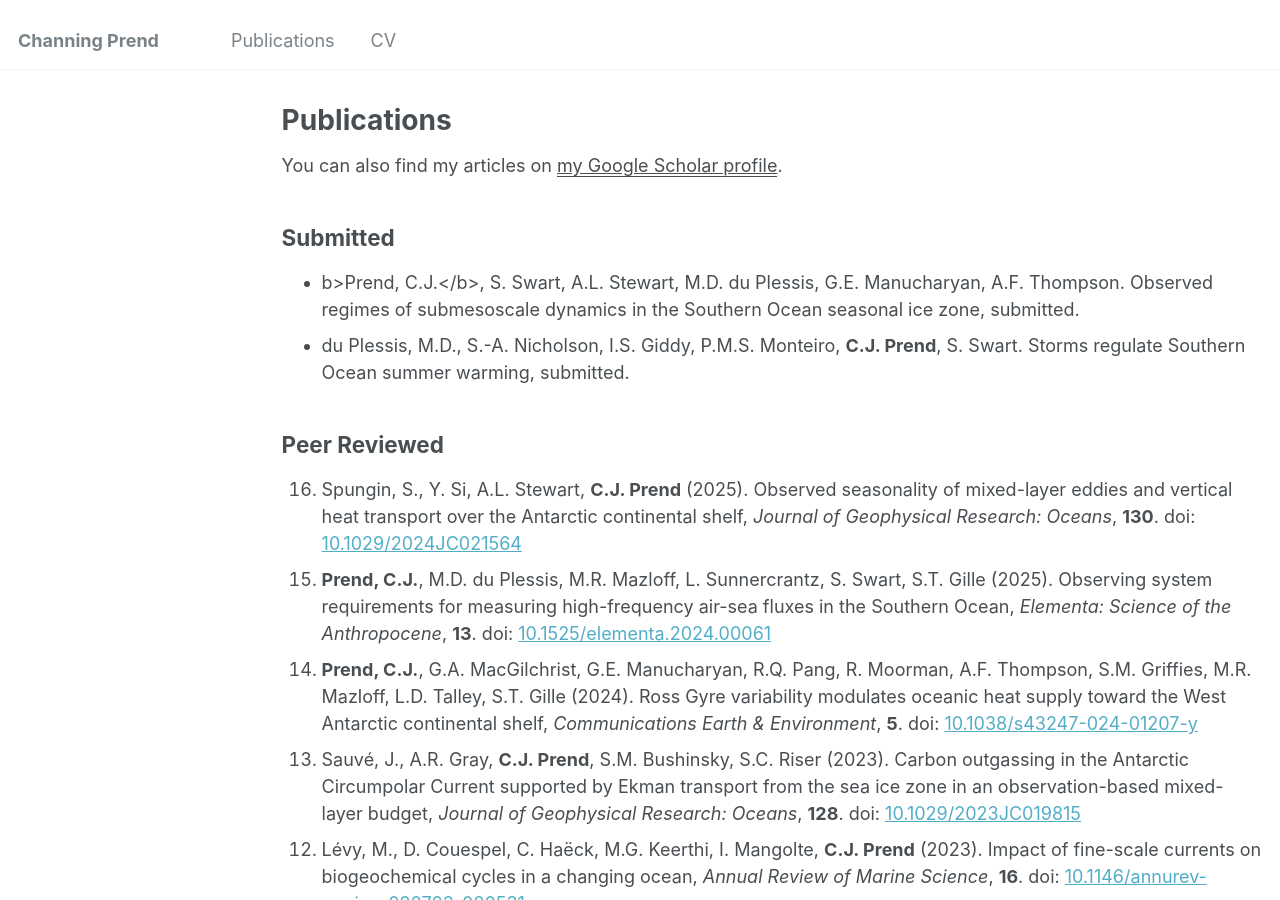
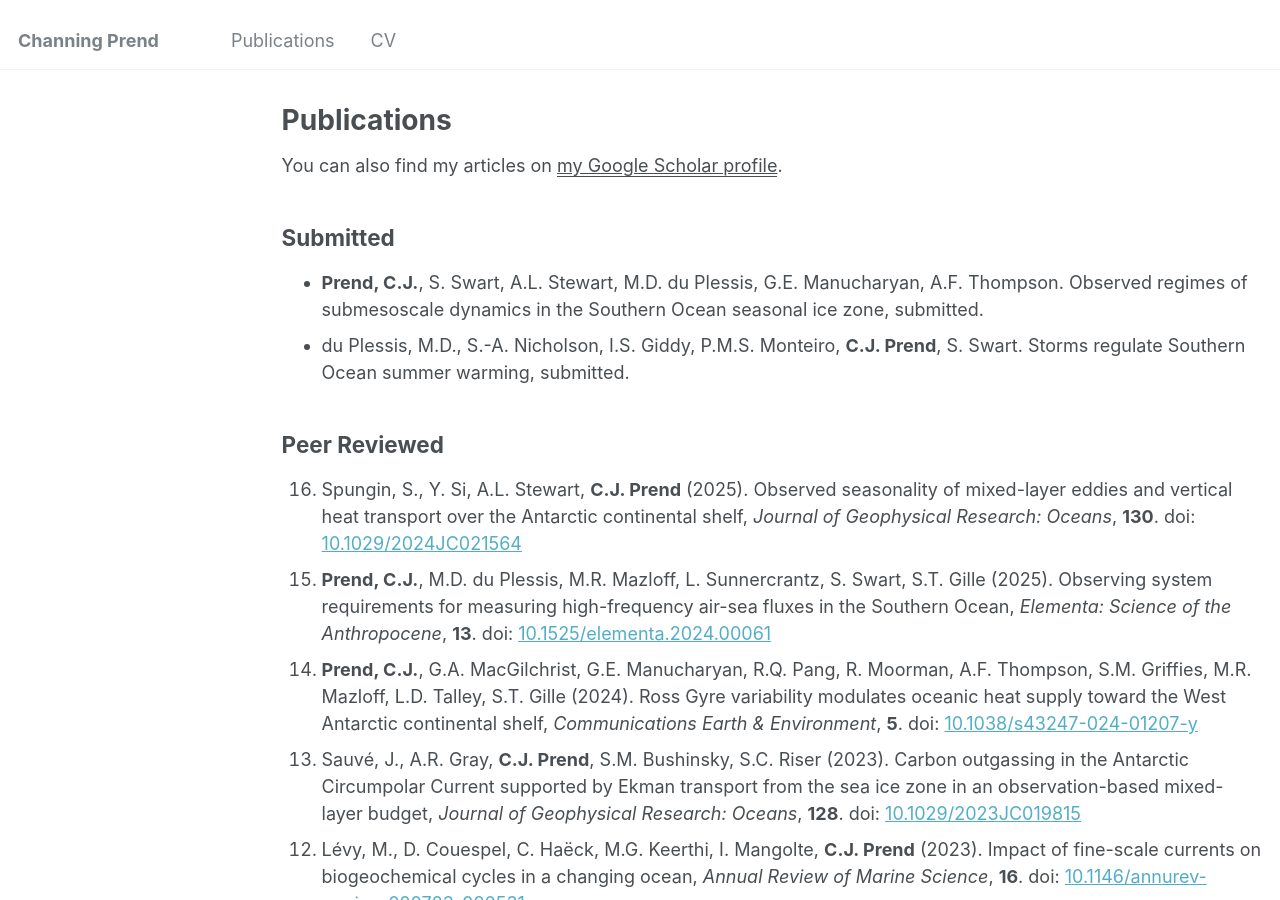
Before and after one commit to cprend/cprend.github.io, a Jekyll site: the page built from _pages/publications.md, in a window 1280 px wide and 900 px high. Built offline with Jekyll 4.4.1, drawn with Linux system fonts in a browser that asks for light colours.

```diff
--- a/_pages/publications.md
+++ b/_pages/publications.md
@@ -9,9 +9,10 @@ You can also find my articles on <u><a href="https://scholar.google.com/citation
 
 ## Submitted
 <ul class="unstyled">
-   <li>b>Prend, C.J.</b>, S. Swart, A.L. Stewart, M.D. du Plessis, G.E. Manucharyan, A.F. Thompson. Observed regimes of submesoscale dynamics in the Southern Ocean seasonal ice zone, submitted.</li>
+   <li><b>Prend, C.J.</b>, S. Swart, A.L. Stewart, M.D. du Plessis, G.E. Manucharyan, A.F. Thompson. Observed regimes of submesoscale dynamics in the Southern Ocean seasonal ice zone, submitted.</li>
   <li>du Plessis, M.D., S.-A. Nicholson, I.S. Giddy, P.M.S. Monteiro, <b>C.J. Prend</b>, S. Swart. Storms regulate Southern Ocean summer warming, submitted.</li>
 </ul>
+
 ## Peer Reviewed
 <ol reversed>
   <!-- <li><b>Prend, C.J.</b>, S. Swart, A.L. Stewart, M.D. du Plessis, G.E. Manucharyan, A.F. Thompson. Observed regimes of submesoscale dynamics in the Southern Ocean seasonal ice zone, submitted.</li> -->
```
